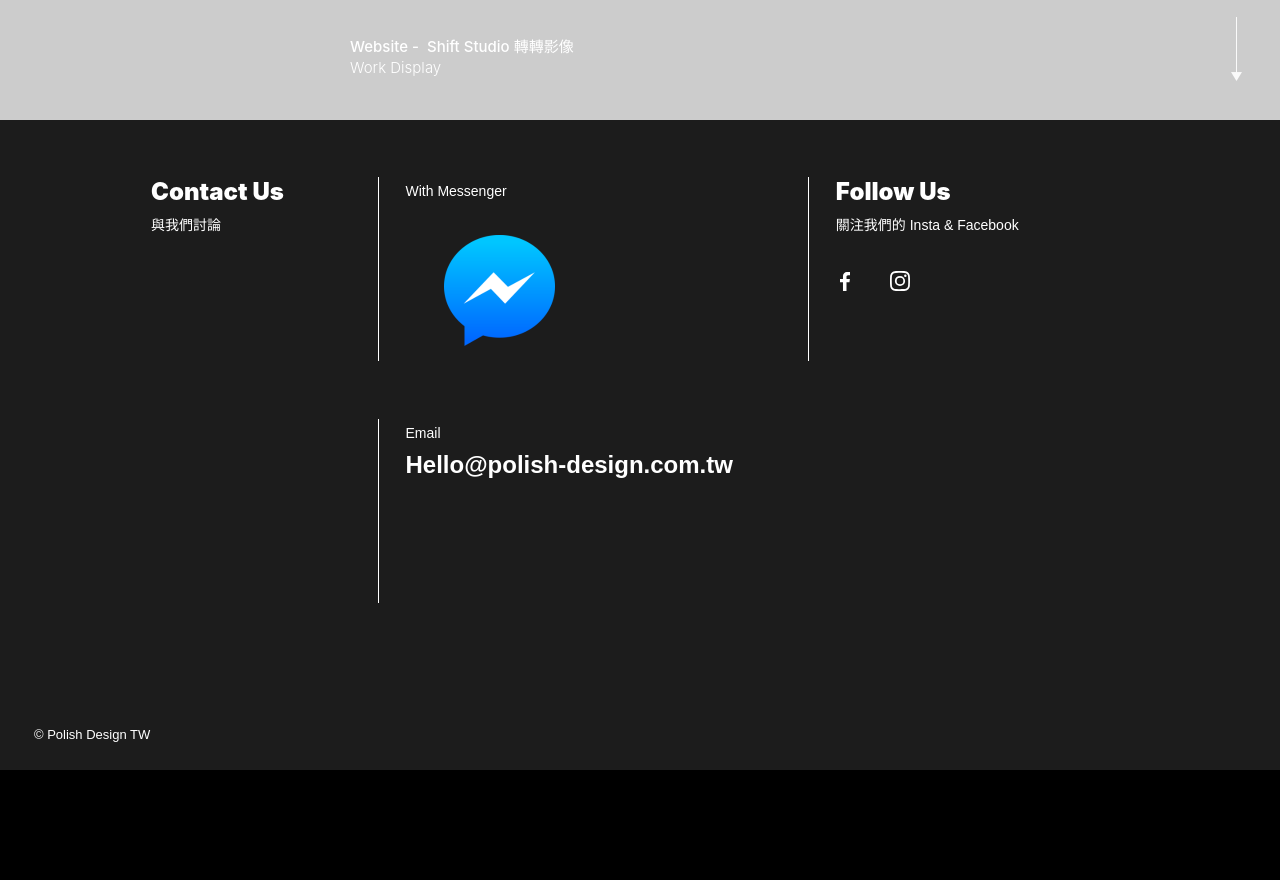
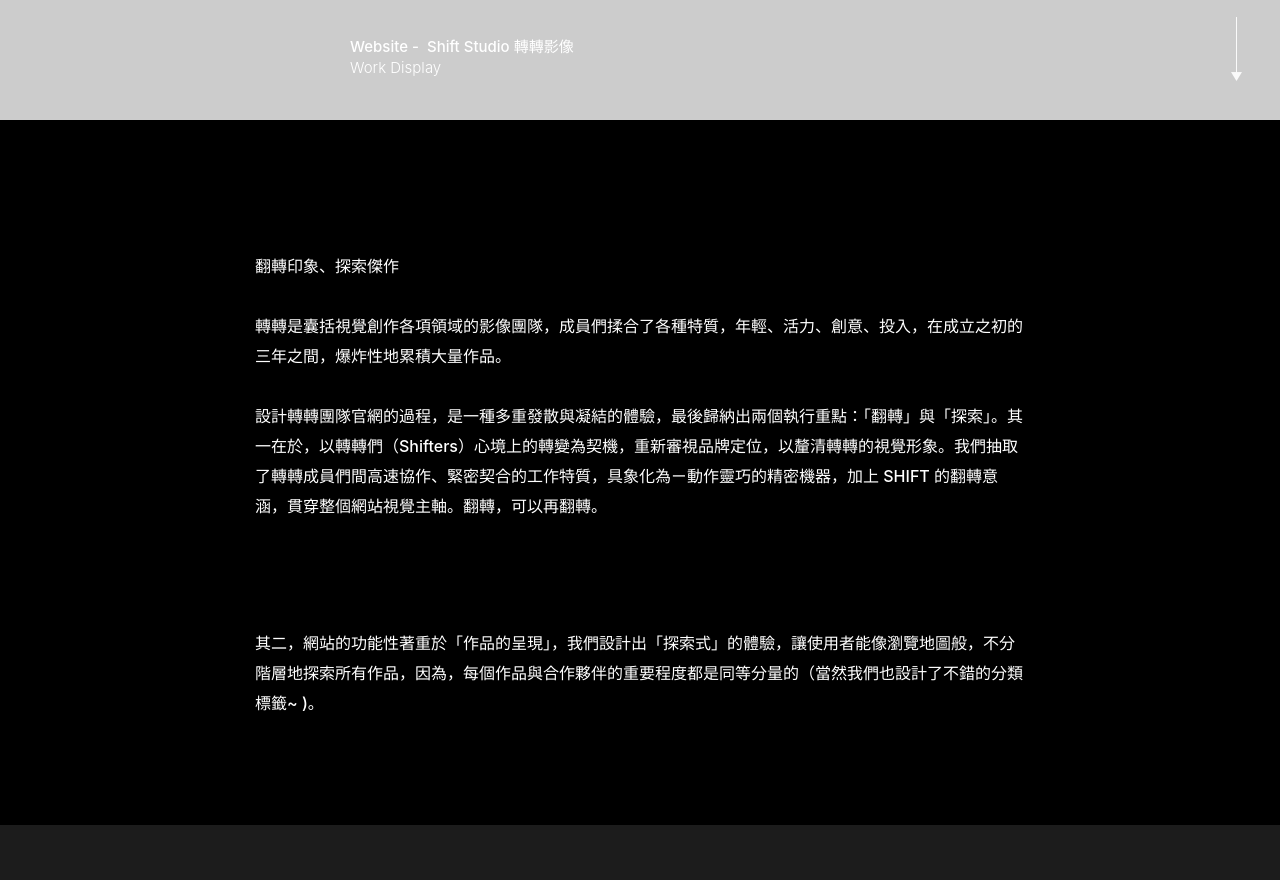
Before and after one commit to polunwu/polish-website-nuxt, a Nuxt app: page /work/shiftstudioco in a window 1280 px wide. Shown: the part 680-1560 px from the top of the page. Before the commit the page ends 1450 px from the top, so only its background shows below. Built offline with nearby package versions, Linux system fonts and the light colour scheme.

Commit message:
Implementing Paragraph component in work page

```diff
--- /dev/null
+++ b/components/Paragraph.vue
@@ -0,0 +1,16 @@
+<template>
+  <div class="page-work__paragraph">
+    <pre>{{ content }}</pre>
+  </div>
+</template>
+
+<script>
+export default {
+  props: {
+    content: {
+      type: String,
+      default: '',
+    },
+  },
+}
+</script>
--- a/pages/work/shiftstudioco.vue
+++ b/pages/work/shiftstudioco.vue
@@ -1,5 +1,5 @@
 <template>
-  <div class="container">
+  <div class="container page-work">
     <HeaderWork
       :num-string="work.numString"
       :title="work.title"
@@ -8,15 +8,21 @@
       :keywords="work.keywords"
       :cover-image-url="work.coverImageUrl"
     />
+    <div class="page-work__article-wrapper">
+      <Paragraph :content="work.content[0]" />
+      <Paragraph :content="work.content[1]" />
+    </div>
   </div>
 </template>
 
 <script>
 import HeaderWork from '@/components/HeaderWork.vue'
+import Paragraph from '@/components/Paragraph.vue'
 
 export default {
   components: {
     HeaderWork,
+    Paragraph,
   },
   data() {
     return {
@@ -30,10 +36,39 @@ export default {
         keywords: 'Work Display',
         thumbnailImageUrl: 'https://via.placeholder.com/615x346',
         coverImageUrl: 'https://via.placeholder.com/615x346',
+        content: [
+          '翻轉印象、探索傑作\n\n轉轉是囊括視覺創作各項領域的影像團隊，成員們揉合了各種特質，年輕、活力、創意、投入，在成立之初的三年之間，爆炸性地累積大量作品。\n\n設計轉轉團隊官網的過程，是一種多重發散與凝結的體驗，最後歸納出兩個執行重點：「翻轉」與「探索」。其一在於，以轉轉們（Shifters）心境上的轉變為契機，重新審視品牌定位，以釐清轉轉的視覺形象。我們抽取了轉轉成員們間高速協作、緊密契合的工作特質，具象化為ㄧ動作靈巧的精密機器，加上 SHIFT 的翻轉意涵，貫穿整個網站視覺主軸。翻轉，可以再翻轉。',
+          '其二，網站的功能性著重於「作品的呈現」，我們設計出「探索式」的體驗，讓使用者能像瀏覽地圖般，不分階層地探索所有作品，因為，每個作品與合作夥伴的重要程度都是同等分量的（當然我們也設計了不錯的分類標籤~ )。',
+        ],
       },
     }
   },
 }
 </script>
 
-<style lang="scss"></style>
+<style lang="scss">
+.page-work {
+  &__article-wrapper {
+    padding-top: 24px;
+  }
+  &__paragraph {
+    pre {
+      margin: 107px auto;
+      padding: 0px 35px;
+      max-width: 770px;
+      font-size: 16px;
+      line-height: 30px;
+      font-weight: $font-weight--medium;
+      white-space: pre-wrap; // 空白字元都會被保留，換行會發生在：換行字元、<br>、被文字空間限制時
+      word-wrap: break-word; // 文字超出容器時，截斷文字
+      font-family: inherit;
+    }
+    @media screen and (max-width: 768px) {
+      margin: 121px auto;
+    }
+    @media screen and (max-width: 414px) {
+      margin: 112px auto;
+    }
+  }
+}
+</style>
```
